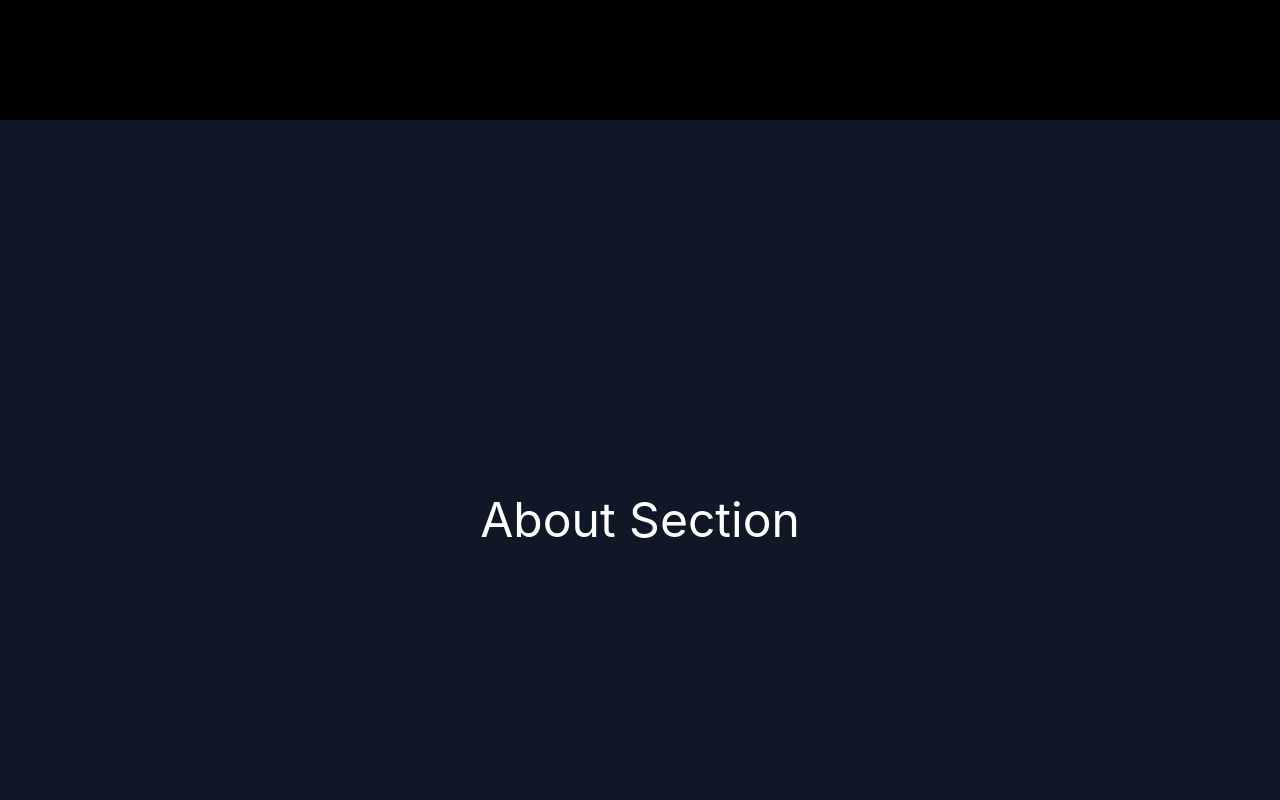
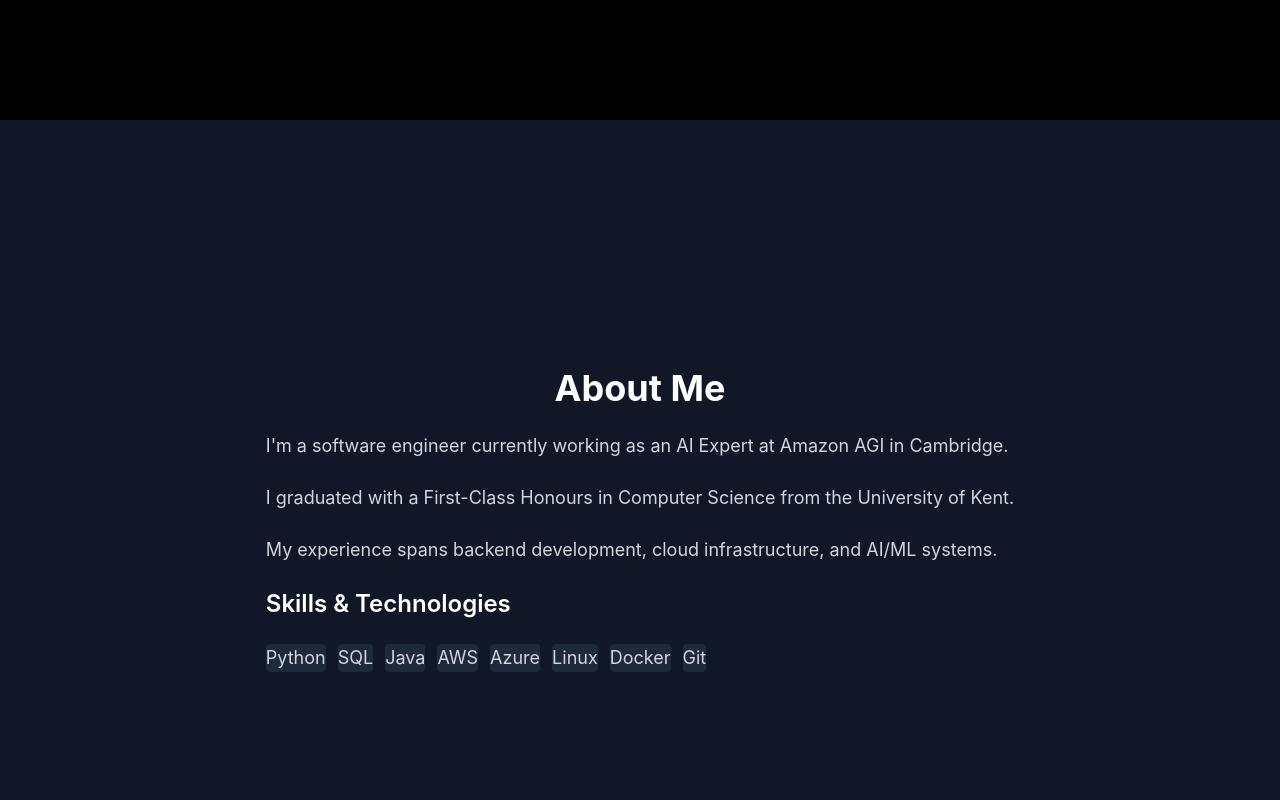
Before and after one commit to ziyadsaf/ZS-Portfolio, a React (Vite) app: page / in a window 1280 px wide. Shown: the part 680-1480 px from the top of the page. Built offline with nearby package versions, Linux system fonts and the light colour scheme.

Commit message:
Created About section with bio and skills

```diff
--- a/src/App.jsx
+++ b/src/App.jsx
@@ -1,5 +1,6 @@
 import Navbar from './components/Navbar'
 import Hero from './components/Hero'
+import About from './components/About'
 
 function App() {
   return (
@@ -8,9 +9,7 @@ function App() {
 
       <Hero />
 
-      <section id="about" className="min-h-screen flex items-center justify-center bg-gray-900">
-        <h1 className="text-white text-5xl">About Section</h1>
-      </section>
+      <About />
 
       <section id="projects" className="min-h-screen flex items-center justify-center">
         <h1 className="text-white text-5xl">Projects Section</h1>
--- /dev/null
+++ b/src/components/About.jsx
@@ -0,0 +1,41 @@
+function About() {
+  return (
+    <section id="about" className="min-h-screen flex items-center justify-center bg-gray-900 py-20">
+      <div className="max-w-4xl mx-auto px-6">
+        <h2 className="text-4xl font-bold text-white mb-8 text-center">About Me</h2>
+        <br></br>
+
+        <div className="text-gray-300 space-y-6">
+          <p className="text-lg">
+            I'm a software engineer currently working as an AI Expert at Amazon AGI in Cambridge.
+          </p>
+          <br></br>
+          <p className="text-lg">
+            I graduated with a First-Class Honours in Computer Science from the University of Kent.
+          </p>
+          <br></br>
+          <p className="text-lg">
+            My experience spans backend development, cloud infrastructure, and AI/ML systems.
+          </p>
+          <br></br>
+          <div className="mt-8">
+            <h3 className="text-2xl font-semibold text-white mb-4">Skills & Technologies</h3>
+            <br></br>
+            <div className="flex flex-wrap gap-3">
+              <span className="px-6 py-3 text-lg bg-gray-800 text-gray-300 rounded">Python</span>
+              <span className="px-6 py-3 text-lg bg-gray-800 text-gray-300 rounded">SQL</span>
+              <span className="px-6 py-3 text-lg bg-gray-800 text-gray-300 rounded">Java</span>
+              <span className="px-6 py-3 text-lg bg-gray-800 text-gray-300 rounded">AWS</span>
+              <span className="px-6 py-3 text-lg bg-gray-800 text-gray-300 rounded">Azure</span>
+              <span className="px-6 py-3 text-lg bg-gray-800 text-gray-300 rounded">Linux</span>
+              <span className="px-6 py-3 text-lg bg-gray-800 text-gray-300 rounded">Docker</span>
+              <span className="px-6 py-3 text-lg bg-gray-800 text-gray-300 rounded">Git</span>
+            </div>
+          </div>
+        </div>
+      </div>
+    </section>
+  );
+}
+
+export default About;
```
